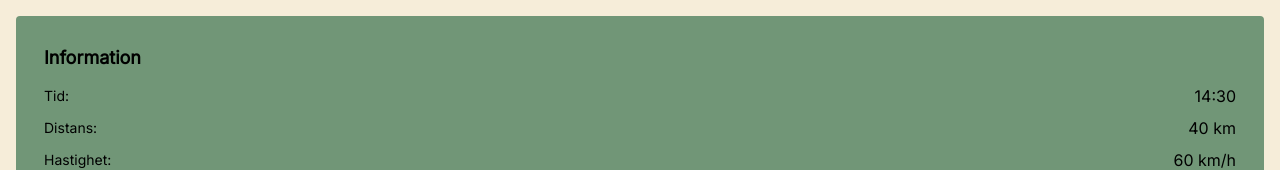
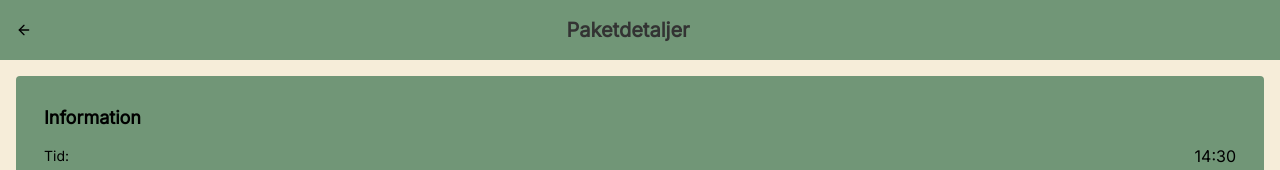
Before and after one commit to ChasAcademy-Team-9/frontend, a React (Vite) app: page /package-details-driver in a window 1280 px wide. Shown: the top 170 px of the page. Built offline with nearby package versions, Linux system fonts and the light colour scheme.

Commit message:
improve layout and navigation in Driver and PackageDetailsDriver components

```diff
--- a/src/pages/Driver.tsx
+++ b/src/pages/Driver.tsx
@@ -9,12 +9,16 @@ const Driver = () => {
   const navigate = useNavigate();
 
   return (
-    <div>
-      <h1 className="text-3xl font-bold text-dark mb-6 bg-secondary p-5">
+    <div className="relative min-h-screen">
+
+      {/* Content overlay with semi-transparent background */}
+      <div className="relative z-10 min-h-screen">
+        <h1 className="text-3xl font-bold text-dark bg-secondary p-5">
           Förar Dashboard
         </h1>
 
-      <div className="min-h-screen bg-background p-4 space-y-6 pb-20">
+        <div className="p-4 space-y-6 pb-20">
+          <div className="bg-background bg-opacity-90 rounded-lg p-4">
             <InfoCard
               title="Information"
               items={[
@@ -23,6 +27,7 @@ const Driver = () => {
                 { label: 'Hastighet:', value: '60 km/h' }
               ]}
             />
+          </div>
 
           <div className="flex justify-center">
             <PrimaryButton
@@ -44,8 +49,11 @@ const Driver = () => {
             onSecondButtonClick={() => navigate('/package-list')}
           />
         </div>
+      </div>
 
+      <div className="relative z-50">
         <BottomNav />
+      </div>
     </div>
   );
 };
--- a/src/pages/PackageDetailsDriver.tsx
+++ b/src/pages/PackageDetailsDriver.tsx
@@ -3,6 +3,7 @@ import Dashboard from "../components/Driver/Dashboard"
 import MapComponent from "../components/Driver/MapComponent"
 import { useNavigate } from "react-router-dom"
 import { PrimaryButton } from "../components/PrimaryButton"
+import BackArrow from "../components/BackArrow"
 import { FaCamera } from "react-icons/fa";
 
 
@@ -10,7 +11,13 @@ const PackageDetailsDriver = () => {
      const navigate = useNavigate()
 
      return (
-          <div className="min-h-screen bg-background p-4 space-y-6 pb-20">
+          <div className="min-h-screen bg-background">
+               <div className="flex items-center p-4 bg-secondary">
+                    <BackArrow />
+                    <h1 className="text-xl font-bold flex-1 text-center mr-10 text-text-dark">Paketdetaljer</h1>
+               </div>
+
+               <div className="p-4 space-y-6 pb-20">
                     <InfoCard
                          title="Information"
                          items={[
@@ -25,20 +32,20 @@ const PackageDetailsDriver = () => {
                          <Dashboard label="Batterinivå" value={65} unit="%" trend="warning" onClick={() => navigate('/driver-list')} />
                     </div>
 
-               <MapComponent
-               />
+                    <MapComponent />
 
                     <div className="flex flex-col sm:flex-row justify-center items-center mt-6 gap-3 px-4">
-                    <PrimaryButton
-                         text="Bekräfta leverans"
-                         onClick={() => navigate('/confirmation-delivery')}
-                    />
-
                          <PrimaryButton
                               icon={<FaCamera />}
                               text="Ta en bild"
                               onClick={() => navigate('/photo')}
                          />
+
+                         <PrimaryButton
+                              text="Bekräfta leverans"
+                              onClick={() => navigate('/confirmation-delivery')}
+                         />
+                    </div>
                </div>
           </div>
      )
```
Lines whose indentation alone changed are shown as unchanged.
